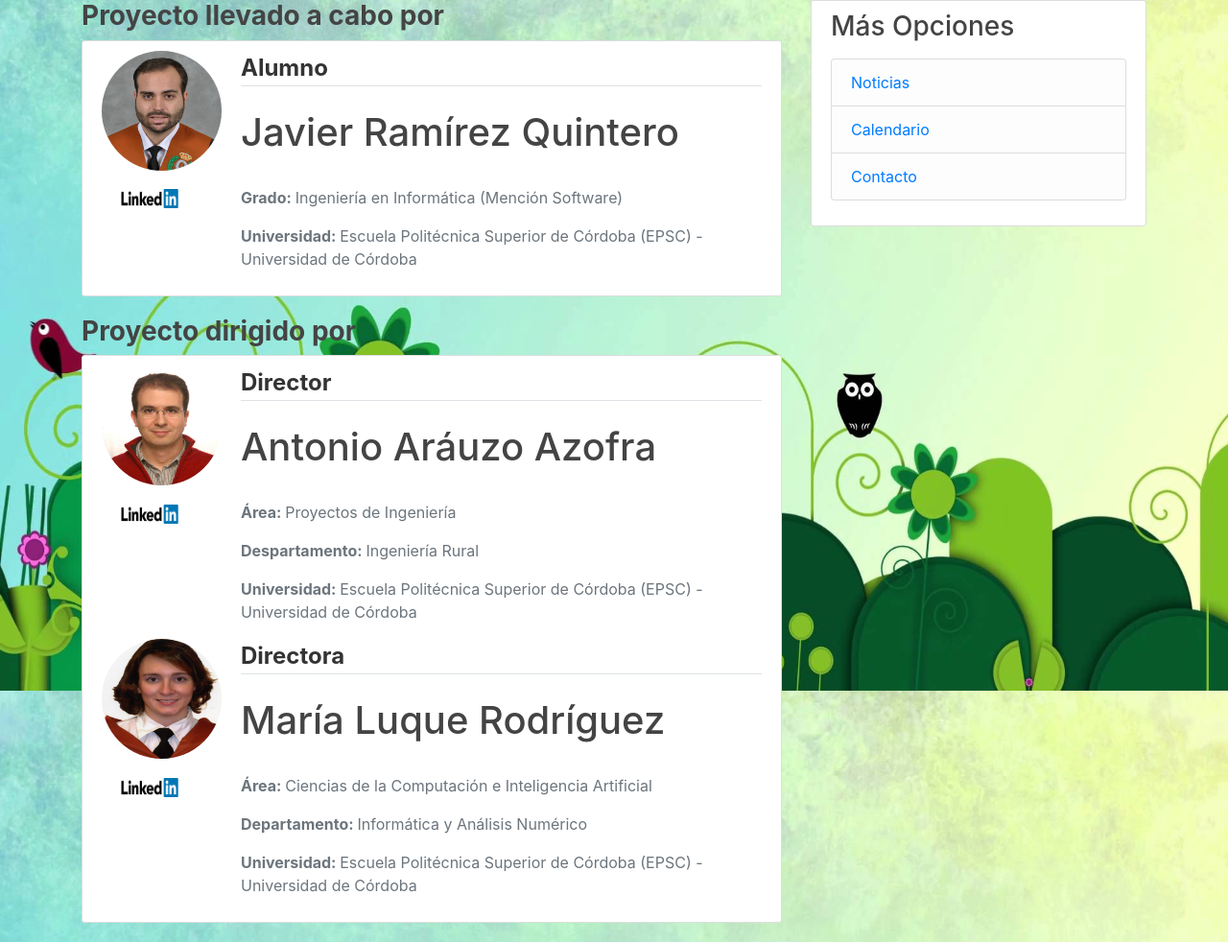
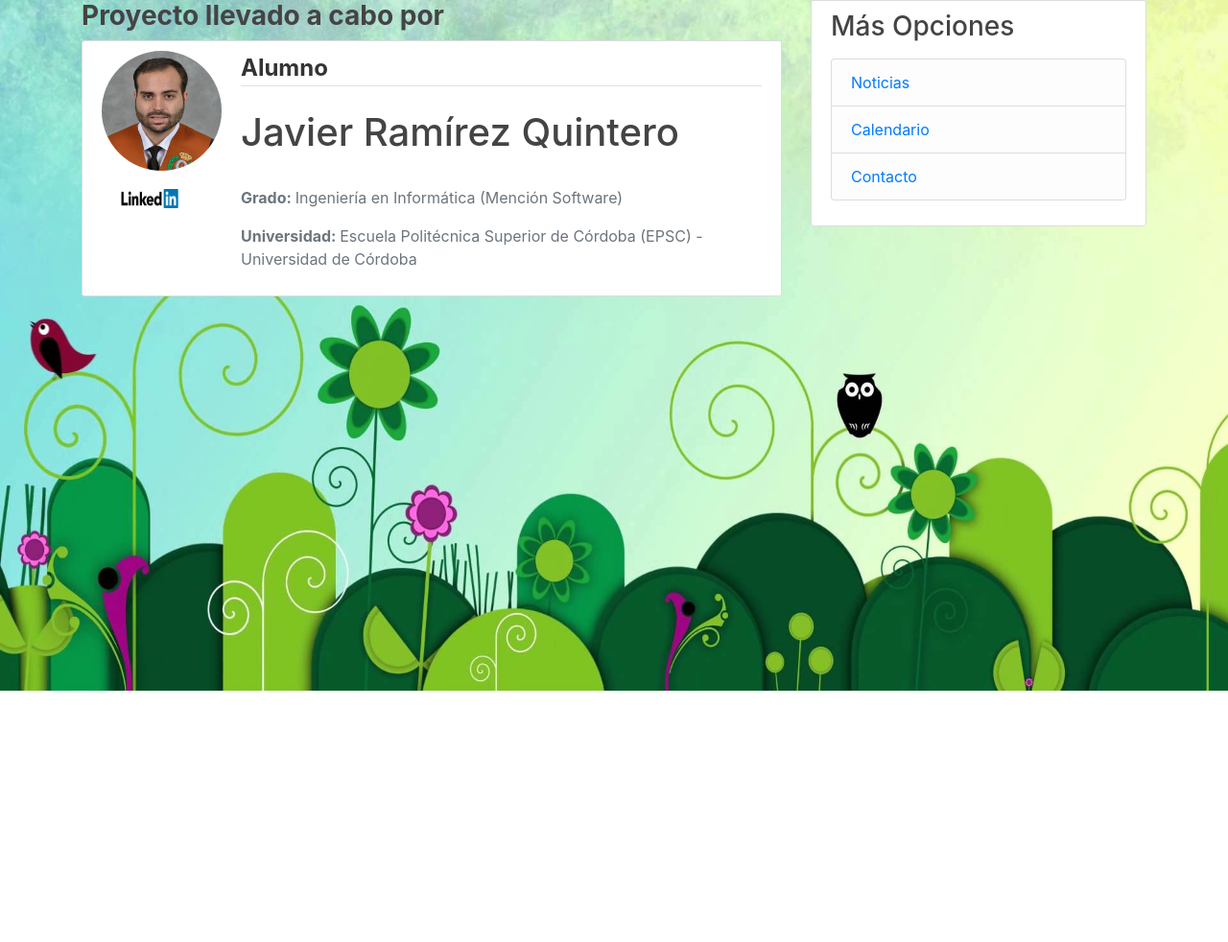
Before and after one commit to xab1t0/tfg, a Flask app: page /about in a window 1280 px wide. Shown: the part 80-1062 px from the top of the page at 96% size. After the commit the page ends 800 px from the top, so only its background shows below. Run offline with Flask 2, Linux system fonts and the light colour scheme; some libraries are stand-ins or nearby versions.

Commit message:
update about

```diff
--- a/musicgames/templates/main/about.html
+++ b/musicgames/templates/main/about.html
@@ -13,32 +13,3 @@
     </div>
   </div>
 </div>
-<h3><b>Proyecto dirigido por</b></h3>
-<div class="content-section">
-  <div class="media">
-    <div>
-      <img class="rounded-circle account-img" src="{{ url_for('static', filename='img/about/2.jpg') }}">
-      <br><a href="https://www.linkedin.com/in/arauzo/"><img src="{{ url_for('static', filename='img/about/in.png') }}" width="80" height="20"/></a>
-    </div>
-    <div class="media-body">
-      <legend class="border-bottom mb-4"><b>Director</b></legend>
-      <h2 class="account-heading">Antonio Aráuzo Azofra</h2><br>
-      <p class="text-secondary"><b>Área: </b>Proyectos de Ingeniería</p>
-      <p class="text-secondary"><b>Despartamento: </b>Ingeniería Rural</p>
-      <p class="text-secondary"><b>Universidad: </b>Escuela Politécnica Superior de Córdoba (EPSC) - Universidad de Córdoba</p>
-    </div>
-  </div>
-  <div class="media">
-    <div>
-      <img class="rounded-circle account-img" src="{{ url_for('static', filename='img/about/3.jpg') }}">
-      <br><a href="https://www.linkedin.com/in/maría-luque-rodríguez/"><img src="{{ url_for('static', filename='img/about/in.png') }}" width="80" height="20"/></a>
-    </div>
-    <div class="media-body">
-      <legend class="border-bottom mb-4"><b>Directora</b></legend>
-      <h2 class="account-heading">María Luque Rodríguez</h2><br>
-      <p class="text-secondary"><b>Área: </b>Ciencias de la Computación e Inteligencia Artificial</p>
-      <p class="text-secondary"><b>Departamento: </b>Informática y Análisis Numérico</p>
-      <p class="text-secondary"><b>Universidad: </b>Escuela Politécnica Superior de Córdoba (EPSC) - Universidad de Córdoba</p>
-    </div>
-  </div>
-</div>
```
